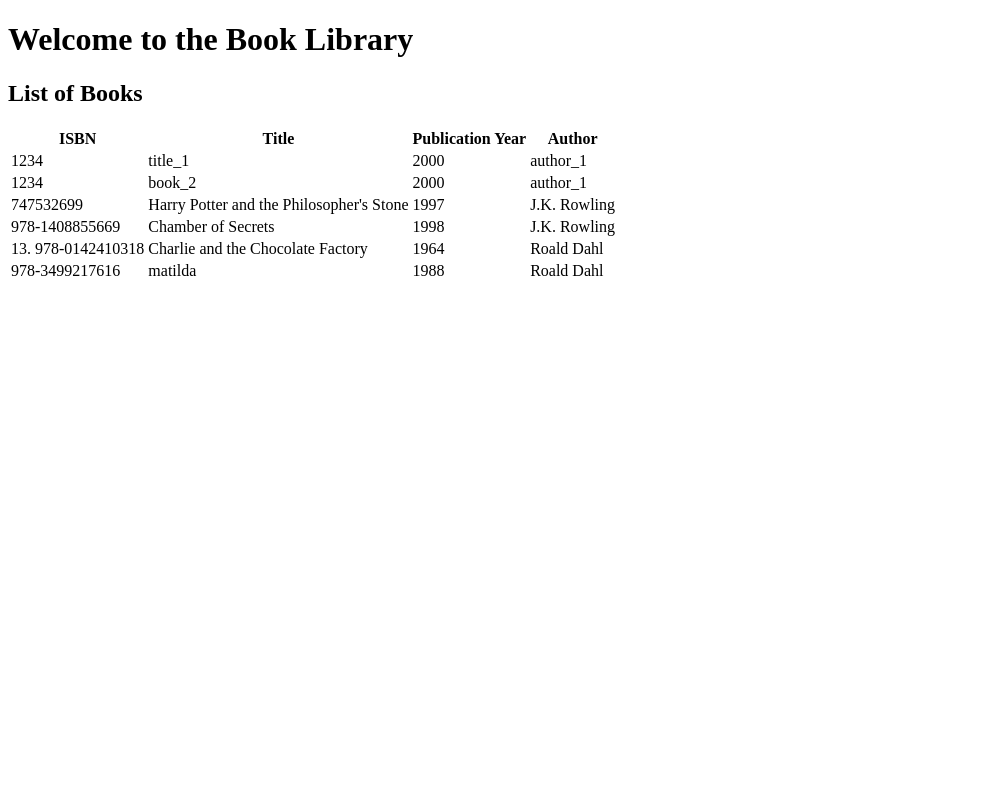
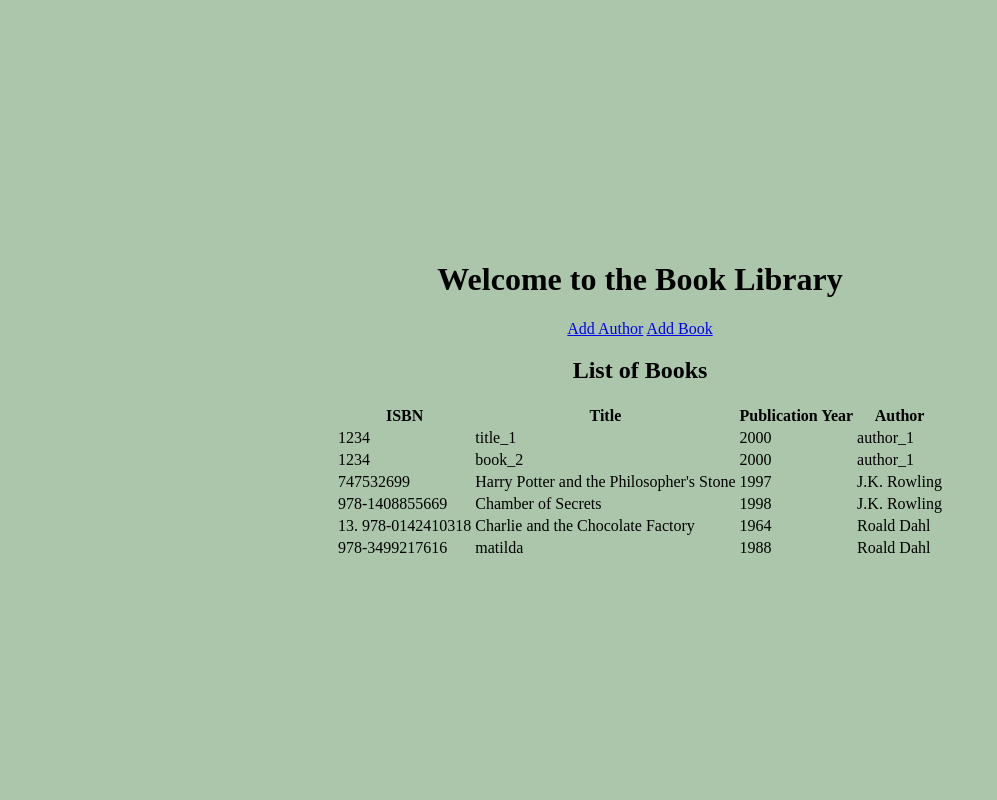
Before and after one commit to rpuri19/book-alchemy, a Flask app: page / in a window 1280 px wide. Shown: the whole page, without its empty margins (0-997 px from the left). Run offline with Flask 3, Linux system fonts and the light colour scheme.

Commit message:
added styles and updated html files

```diff
--- a/app.py
+++ b/app.py
@@ -52,6 +52,7 @@ def add_author():
 
 @app.route('/add_book',  methods=['GET', 'POST'])
 def add_book():
+    authors = Author.query.all()  # Fetch all authors from the database
     if request.method == 'POST':
         # retrieve form data
         isbn = request.form['isbn']
@@ -70,10 +71,9 @@ def add_book():
         db.session.commit()
 
         display_message = "Book Added Successfully"
-        return render_template('add_book.html', display_message=display_message)
+        return render_template('add_book.html', display_message=display_message, authors=authors)
 
     # if 'GET'
-    authors = Author.query.all()  # Fetch all authors from the database
     return render_template('add_book.html', authors=authors)
 
 
--- /dev/null
+++ b/static/styles.css
@@ -0,0 +1,13 @@
+body {
+    display: flex;
+    flex-direction: column;
+    justify-content: center;
+    align-items: center;
+    height: 100vh;
+    margin: 0;
+    background-color: #abc6ab;
+}
+
+.content {
+    text-align: center;
+}
--- a/templates/add_author.html
+++ b/templates/add_author.html
@@ -4,6 +4,8 @@
     <meta charset="UTF-8">
     <meta name="viewport" content="width=device-width, initial-scale=1.0">
     <meta http-equiv="X-UA-Compatible" content="ie=edge">
+    <link rel="stylesheet" href="{{ url_for('static', filename='styles.css') }}">
+    <!-- <link rel="stylesheet" href="static/styles.css"> -->
   </head>
   <body>
 
--- a/templates/add_book.html
+++ b/templates/add_book.html
@@ -4,9 +4,12 @@
     <meta charset="UTF-8">
     <meta name="viewport" content="width=device-width, initial-scale=1.0">
     <meta http-equiv="X-UA-Compatible" content="ie=edge">
+    <link rel="stylesheet" href="{{ url_for('static', filename='styles.css') }}">
+    <!-- <link rel="stylesheet" href="static/styles.css"> -->
+
   </head>
   <body>
-
+    <h1 >Add a new book</h1>
     <form action="/add_book" method="POST">
       <label for="isbn">ISBN:</label>
       <input type="text" id="isbn" name="isbn" required><br><br>
--- a/templates/home.html
+++ b/templates/home.html
@@ -1,13 +1,20 @@
 <!DOCTYPE html>
 <html lang="en">
   <head>
-    <meta charset="UTF-8">
-    <meta name="viewport" content="width=device-width, initial-scale=1.0">
-    <meta http-equiv="X-UA-Compatible" content="ie=edge">
+      <meta charset="UTF-8">
+      <meta name="viewport" content="width=device-width, initial-scale=1.0">
+      <meta http-equiv="X-UA-Compatible" content="ie=edge">
+      <link rel="stylesheet" href="{{ url_for('static', filename='styles.css') }}">
+      <!-- <link rel="stylesheet" href="static/styles.css"> -->
   </head>
 
   <body>
       <h1>Welcome to the Book Library</h1>
+
+      <div>
+          <a href="{{ url_for('add_author') }}">Add Author</a>
+          <a href="{{ url_for('add_book') }}">Add Book</a>
+      </div>
 
       <h2>List of Books</h2>
 
--- a/templates/notification.html
+++ b/templates/notification.html
@@ -3,8 +3,12 @@
 <head>
     <meta charset="UTF-8">
     <title>notification</title>
+    <!-- <link rel="stylesheet" href="static/styles.css"> -->
 </head>
 <body>
-  <p>Data added successfully!</p>
+    <div class="content">
+        <h1>Data added successfully</h1>
+    </div>
 </body>
+
 </html>
```
Also changed, not shown: data/library.sqlite, 2 other files.
